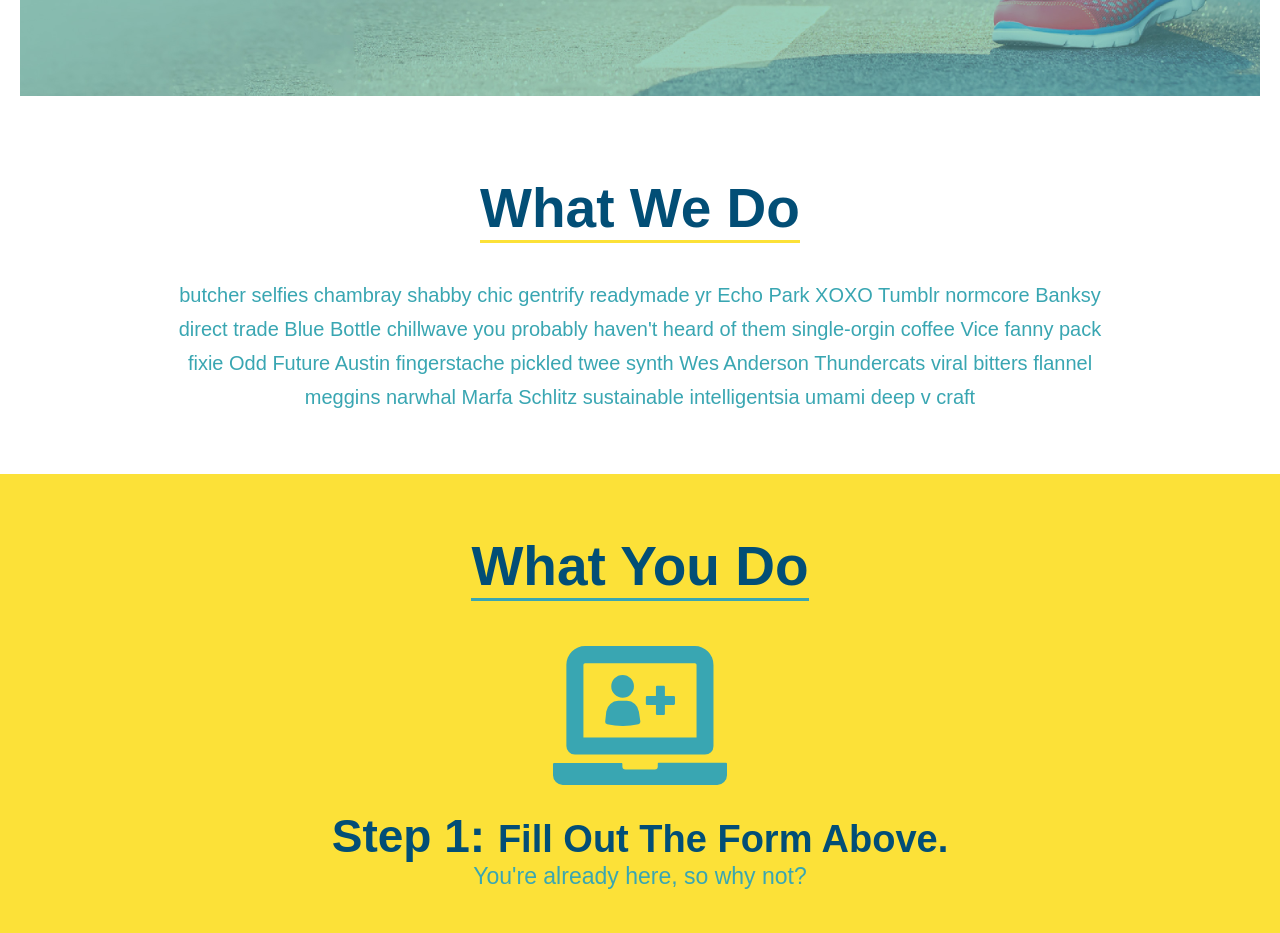
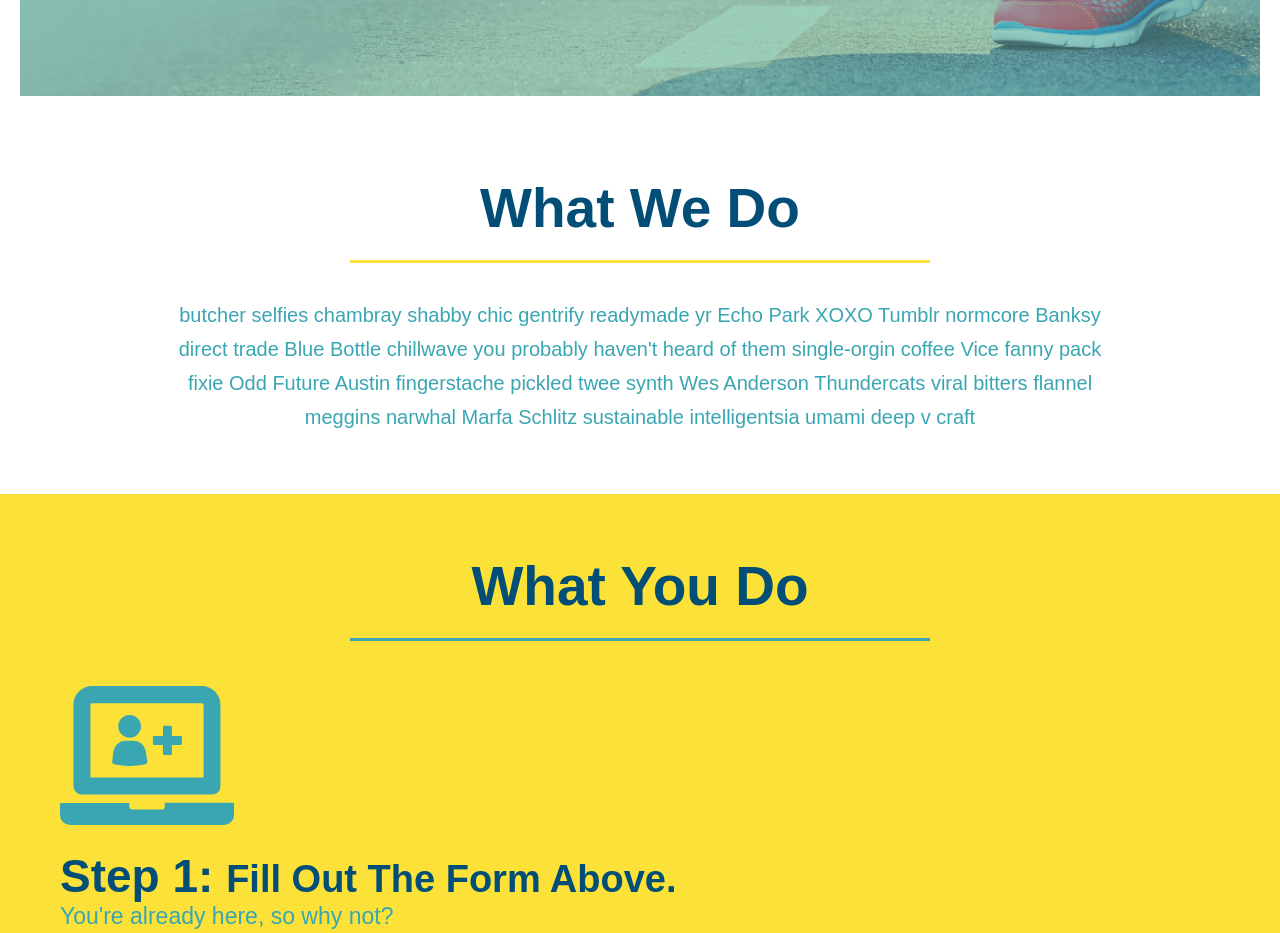
Before and after one commit to joshacross/run-buddy, a plain HTML site: page index.html in a window 1280 px wide. Shown: the part 641-1574 px from the top of the page. Drawn offline with Linux system fonts and the light colour scheme.

Commit message:
added flexbox to What We Do section

```diff
--- a/assets/css/style.css
+++ b/assets/css/style.css
@@ -168,43 +168,44 @@ footer a {
   }
 /* HERO SECTION STYLES END */
 
+/*Main Content Styles*/
+.flex-row {
+  display: flex;
+}
+
+.section-title {
+  font-size: 55px;
+  color: #024e76;
+  border-bottom: 3px solid;
+  padding-bottom: 20px;
+  text-align: center;
+  margin: 0 auto 35px auto;
+  width: 50%;
+}
+
+.primary-border {
+  border-color: #fce138;
+}
+
+.secondary-border {
+  border-color: #39a6b2;
+}
+/*Main Content Styles End*/
+
 /* WHAT WE DO STYLES */
-
-  .intro {
-    text-align: center;
-  }
-
   .intro p {
     line-height: 1.7;
     color: #39a6b2;
     width: 80%;
     font-size: 20px;
     margin: 0 auto;
+    text-align: center;
   }
 /* WHAT WE DO STYLES END */
 
 /* WHAT YOU DO STYLES */
-
   .steps {
-    text-align: center;
     background: #fce138;
-  }
-
-  .section-title {
-    font-size: 55px;
-    color: #024e76;
-    margin-bottom: 35px;
-    padding 0 100px 20px 100px;
-    display: inline-block;
-    border-bottom: 3px solid;
-  }
-
-  .primary-border {
-    border-color: #fce138;
-  }
-
-  .secondary-border {
-    border-color: #39a6b2;
   }
 
   .steps div {
@@ -234,7 +235,6 @@ footer a {
 
 /* MEET THE TRAINERS STYLES */
   .trainers {
-    text-align: center;
   }
 
   .trainer {
@@ -283,7 +283,6 @@ footer a {
 
 /* REACH OUT STYLES */
   .contact {
-    text-align: center;
     background: #024e76;
   }
 
--- a/index.html
+++ b/index.html
@@ -68,12 +68,16 @@
     <main>
     <!-- "what we do" section -->
       <section id="what-we-do" class="intro">
+        <div class="flex-row">
           <h2 class="section-title primary-border">What We Do</h2>
+        </div>
+        <div class="flex-row">
           <p>butcher selfies chambray shabby chic gentrify readymade yr Echo Park XOXO Tumblr normcore Banksy
             direct trade Blue Bottle chillwave you probably haven't heard of them single-orgin coffee Vice fanny pack fixie Odd Future Austin
             fingerstache pickled twee synth Wes Anderson Thundercats viral bitters flannel meggins narwhal Marfa Schlitz sustainable
             intelligentsia umami deep v craft
           </p>
+        </div>
       </section>
     <!-- "what you do" section -->
       <section id="what-you-do" class="steps">
```
Lines whose indentation alone changed are shown as unchanged.
